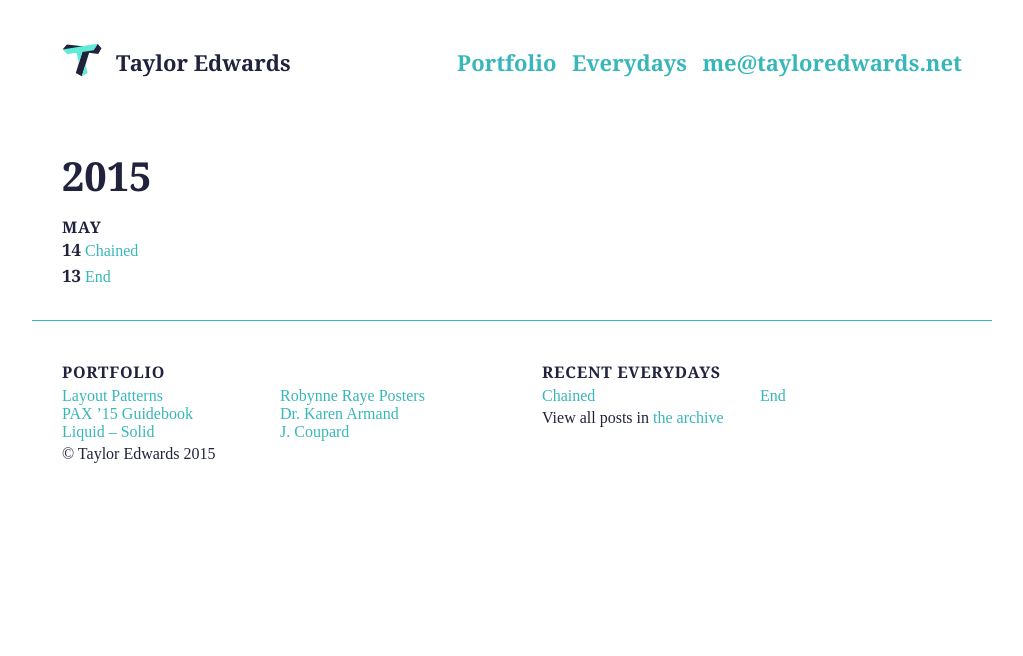
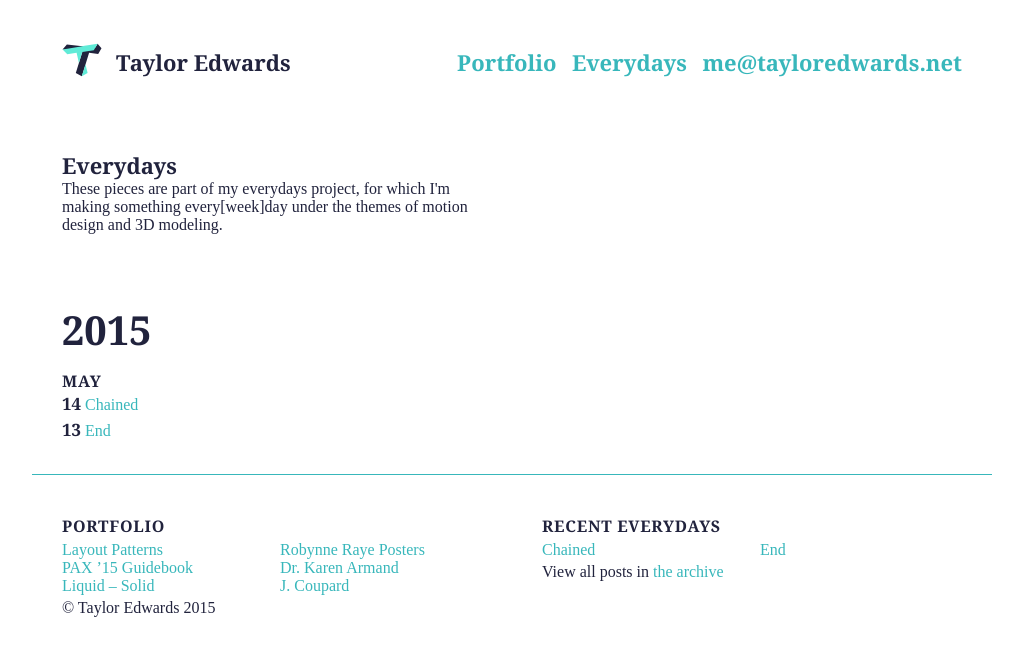
Before and after one commit to taylor-edwards/tayloredwards.net, a Jekyll site: the page built from archive.html, in a window 1280 px wide. Shown: the top 656 px of the page, without its empty margins (128-1151 px from the left). Built offline with Jekyll 4.4.1, drawn with Linux system fonts in a browser that asks for light colours.

Commit message:
Archive copy update

```diff
--- a/archive.html
+++ b/archive.html
@@ -3,7 +3,12 @@ layout: default
 title: Everydays Archive
 permalink: /archive/
 ---
-
+<div class="row">
+  <article class="column-2">
+    <h2>Everydays</h2>
+    <p>These pieces are part of my everydays project, for which I'm making something every[week]day under the themes of motion design and 3D modeling.</p>
+  </article>
+</div>
 <div class="row">
   {% for post in site.posts %}
     {% capture cyear %}{{ post.date|date:"%Y" }}{% endcapture %}
```
